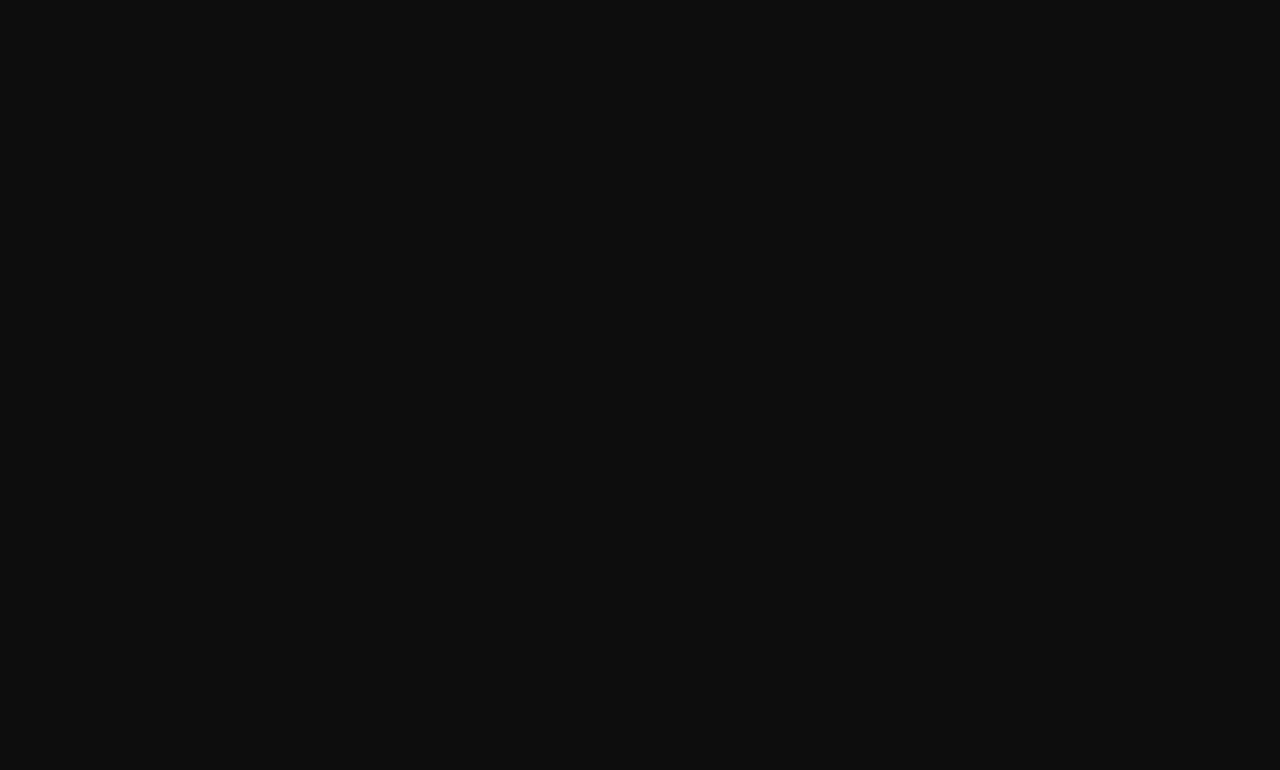
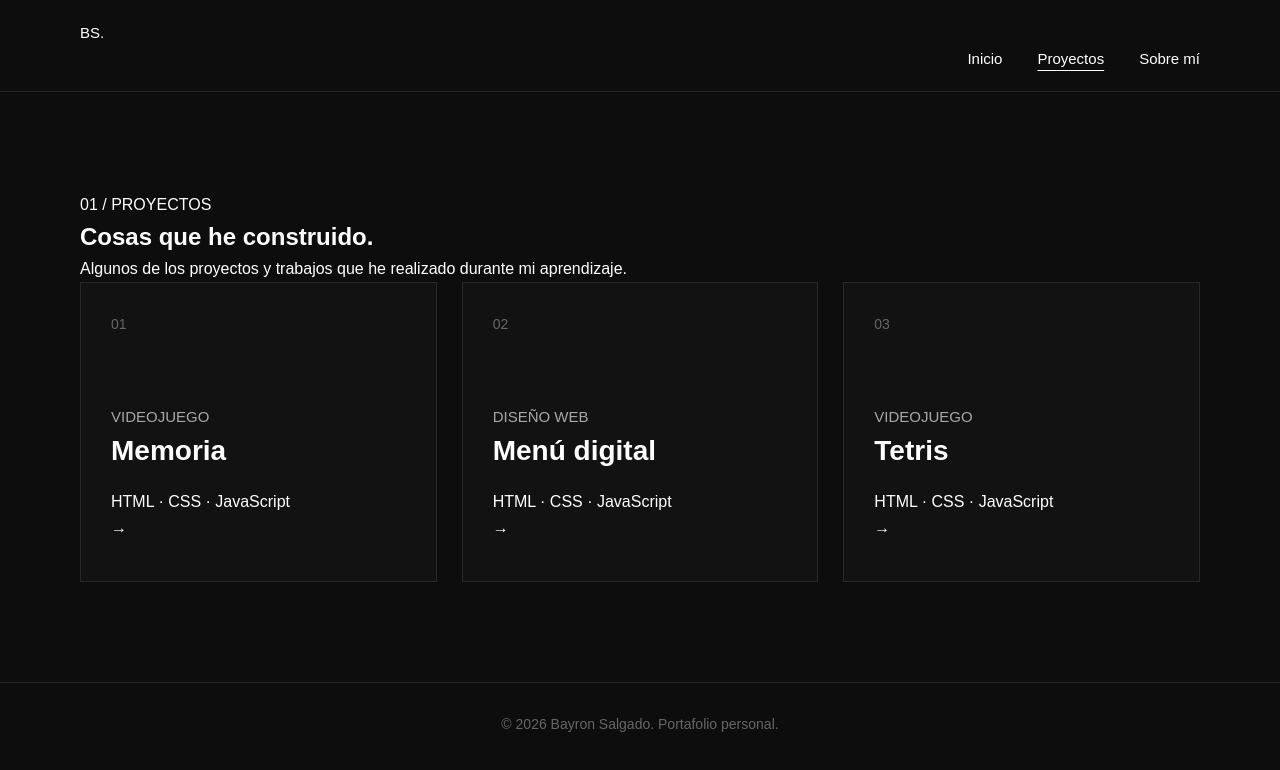
Before and after one commit to bayrons2007/evaluacion_4-bayron_salgado, a React (Vite) app: page /proyectos in a window 1280 px wide. Before the commit this address had no page. Shown: the top 770 px of the page. Built offline with nearby package versions, Linux system fonts and the light colour scheme.

Commit message:
feat: integrar layout y paginas de navegacion

```diff
--- a/src/App.tsx
+++ b/src/App.tsx
@@ -1,11 +1,18 @@
 import { BrowserRouter, Routes, Route } from "react-router-dom";
+import Layout from "./components/Layout";
 import Inicio from "./pages/Inicio";
+import SobreMi from "./pages/SobreMi";
+import Proyectos from "./pages/Proyectos";
 
 function App() {
   return (
     <BrowserRouter>
       <Routes>
-        <Route path="/" element={<Inicio />} />
+        <Route element={<Layout />}>
+          <Route path="/" element={<Inicio />} />
+          <Route path="/proyectos" element={<Proyectos />} />
+          <Route path="/sobre-mi" element={<SobreMi />} />
+        </Route>
       </Routes>
     </BrowserRouter>
   );
--- /dev/null
+++ b/src/components/Footer.tsx
@@ -0,0 +1,9 @@
+function Footer() {
+  return (
+    <footer>
+      <p>© 2026 Bayron Salgado. Portafolio personal.</p>
+    </footer>
+  );
+}
+
+export default Footer;
--- /dev/null
+++ b/src/components/Header.tsx
@@ -0,0 +1,35 @@
+import { Link, NavLink } from "react-router-dom";
+
+function Header() {
+  return (
+    <header>
+      <nav className="navbar" aria-label="Navegación principal">
+        <Link to="/" className="logo">
+          BS.
+        </Link>
+
+        <ul className="nav-links">
+          <li>
+            <NavLink to="/" end>
+              Inicio
+            </NavLink>
+          </li>
+
+          <li>
+            <NavLink to="/proyectos">
+              Proyectos
+            </NavLink>
+          </li>
+
+          <li>
+            <NavLink to="/sobre-mi">
+              Sobre mí
+            </NavLink>
+          </li>
+        </ul>
+      </nav>
+    </header>
+  );
+}
+
+export default Header;
--- /dev/null
+++ b/src/components/Layout.tsx
@@ -0,0 +1,15 @@
+import { Outlet } from "react-router-dom";
+import Header from "./Header";
+import Footer from "./Footer";
+
+function Layout() {
+  return (
+    <>
+      <Header />
+      <Outlet />
+      <Footer />
+    </>
+  );
+}
+
+export default Layout;
--- /dev/null
+++ b/src/components/ProjectCard.tsx
@@ -0,0 +1,19 @@
+import type { Proyecto } from "../data/proyectos";
+
+function ProjectCard({ numero, categoria, titulo, tecnologias, ruta }: Proyecto) {
+  return (
+    <a href={ruta} className="project-card">
+      <div className="project-number">{numero}</div>
+
+      <div className="project-content">
+        <p>{categoria}</p>
+        <h3>{titulo}</h3>
+        <span>{tecnologias}</span>
+      </div>
+
+      <div className="project-arrow">→</div>
+    </a>
+  );
+}
+
+export default ProjectCard;
--- /dev/null
+++ b/src/data/proyectos.ts
@@ -0,0 +1,31 @@
+export interface Proyecto {
+  numero: string;
+  categoria: string;
+  titulo: string;
+  tecnologias: string;
+  ruta: string;
+}
+
+export const proyectos: Proyecto[] = [
+  {
+    numero: "01",
+    categoria: "VIDEOJUEGO",
+    titulo: "Memoria",
+    tecnologias: "HTML · CSS · JavaScript",
+    ruta: "/proyectos/memoria/index.html",
+  },
+  {
+    numero: "02",
+    categoria: "DISEÑO WEB",
+    titulo: "Menú digital",
+    tecnologias: "HTML · CSS · JavaScript",
+    ruta: "/proyectos/menu/index.html",
+  },
+  {
+    numero: "03",
+    categoria: "VIDEOJUEGO",
+    titulo: "Tetris",
+    tecnologias: "HTML · CSS · JavaScript",
+    ruta: "/proyectos/tetris/index.html",
+  },
+];
--- a/src/index.css
+++ b/src/index.css
@@ -549,3 +549,8 @@ footer {
         padding: 25px 20px;
     }
 }
+
+.nav-links a.active {
+  text-decoration: underline;
+  text-underline-offset: 6px;
+}
--- a/src/pages/Inicio.tsx
+++ b/src/pages/Inicio.tsx
@@ -1,7 +1,7 @@
 function Inicio() {
   return (
     <main>
-      <section className="hero">
+      <section id="inicio" className="hero">
         <div className="hero-text">
           <p className="hero-tag">
             DESARROLLADOR EN FORMACIÓN
--- /dev/null
+++ b/src/pages/Proyectos.tsx
@@ -0,0 +1,32 @@
+import { proyectos } from "../data/proyectos";
+import ProjectCard from "../components/ProjectCard";
+
+function Proyectos() {
+  return (
+    <main>
+      <section id="proyectos" className="projects">
+        <div className="section-header">
+          <p className="section-tag">01 / PROYECTOS</p>
+
+          <h2>
+            Cosas que he {""}
+            <span>construido.</span>
+          </h2>
+
+          <p>
+            Algunos de los proyectos y trabajos que he realizado
+            durante mi aprendizaje.
+          </p>
+        </div>
+
+        <div className="project-grid">
+          {proyectos.map((proyecto) => (
+            <ProjectCard key={proyecto.numero} {...proyecto} />
+          ))}
+        </div>
+      </section>
+    </main>
+  );
+}
+
+export default Proyectos;
--- /dev/null
+++ b/src/pages/SobreMi.tsx
@@ -0,0 +1,29 @@
+function SobreMi() {
+  return (
+    <section id="sobre-mi" className="about">
+      <div className="section-header">
+        <p className="section-tag">02 / SOBRE MÍ</p>
+
+        <h2>
+          Conociendo un poco
+          <span>más de mí.</span>
+        </h2>
+      </div>
+
+      <div className="about-content">
+        <p>
+          Actualmente estudio Ingeniería Civil Informática. Durante mi
+          formación he trabajado en diferentes áreas de la programación, el
+          desarrollo web y las redes.
+        </p>
+
+        <p>
+          Me interesa seguir desarrollando mis habilidades, aprender nuevas
+          tecnologías y transformar ideas en proyectos funcionales.
+        </p>
+      </div>
+    </section>
+  );
+}
+
+export default SobreMi;
```
Also changed, not shown: 1 other file (tests, documents, lock files or other folders).
